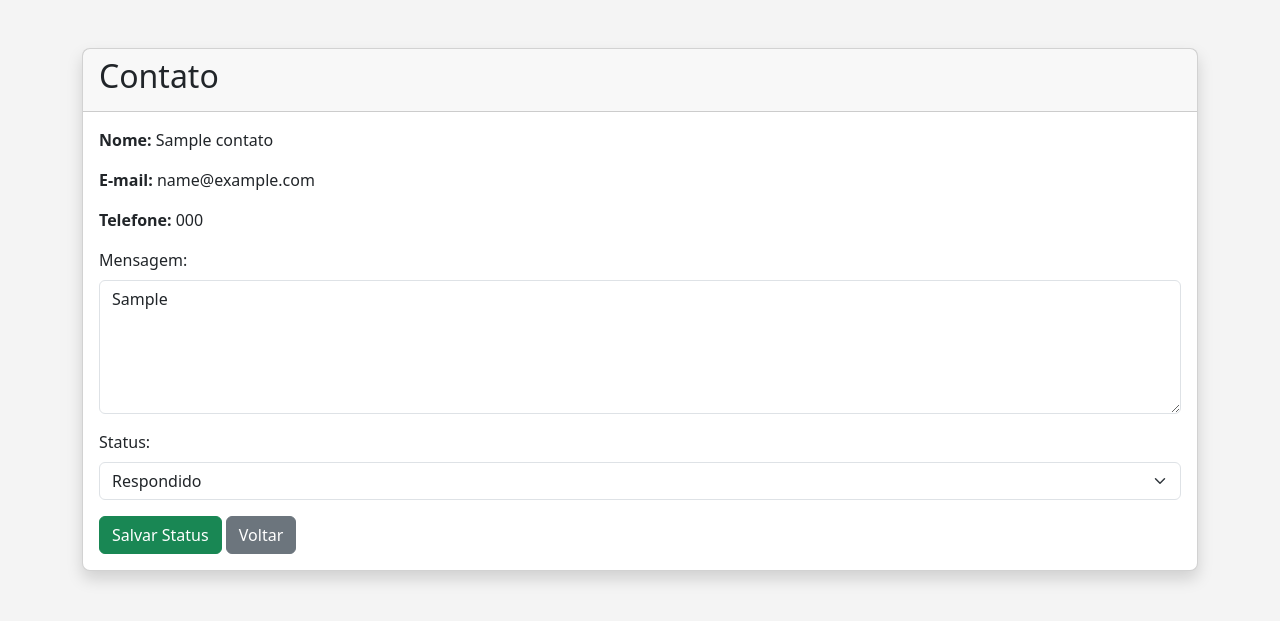
After one commit to felipezwx/ProjetoAdmin, a PHP site: page /admin/contatos/editar.php?id=1 in a window 1280 px wide. The commit adds this page. Shown: the top 621 px of the page. Run offline with PHP 8.4, Linux system fonts and the light colour scheme; tables that the repository leaves empty or names only in its code hold one stand-in row (values such as "Sample post").

Commit message:
finalizando crud de contatos

```diff
--- /dev/null
+++ b/admin/contatos/editar.php
@@ -0,0 +1,147 @@
+<?php
+
+include '../../conexao.php';
+
+$id = $_GET['id'];
+
+$sql = "SELECT * FROM contatos
+        WHERE id_contato = ?
+        LIMIT 1";
+
+$stmt = $conn->prepare($sql);
+
+$stmt->bind_param("i", $id);
+
+$stmt->execute();
+
+$resultado = $stmt->get_result();
+
+$contato = $resultado->fetch_assoc();
+
+if ($_SERVER['REQUEST_METHOD'] == 'POST') {
+
+    $status = $_POST['status'];
+
+    $sqlAtualizar = "UPDATE contatos
+                     SET status = ?
+                     WHERE id_contato = ?";
+
+    $stmtAtualizar = $conn->prepare($sqlAtualizar);
+
+    $stmtAtualizar->bind_param("si", $status, $id);
+
+    $stmtAtualizar->execute();
+
+    header("Location: listar.php");
+    exit;
+}
+
+?>
+
+<!DOCTYPE html>
+<html lang="pt-br">
+
+<head>
+    <meta charset="UTF-8">
+    <meta name="viewport" content="width=device-width, initial-scale=1.0">
+
+    <title>Editar Contato</title>
+
+    <link href="https://cdn.jsdelivr.net/npm/bootstrap@5.3.8/dist/css/bootstrap.min.css" rel="stylesheet">
+    <link rel="stylesheet" href="../style-admin.css">
+</head>
+
+<body>
+
+    <div class="container py-5">
+
+        <div class="card shadow">
+
+            <div class="card-header">
+                <h2>Contato</h2>
+            </div>
+
+            <div class="card-body">
+
+                <p>
+                    <strong>Nome:</strong>
+                    <?php echo $contato['nome']; ?>
+                </p>
+
+                <p>
+                    <strong>E-mail:</strong>
+                    <?php echo $contato['email']; ?>
+                </p>
+
+                <p>
+                    <strong>Telefone:</strong>
+                    <?php echo $contato['telefone']; ?>
+                </p>
+
+                <div class="mb-3">
+
+                    <label class="form-label">
+                        Mensagem:
+                    </label>
+
+                    <textarea
+                        class="form-control"
+                        rows="5"
+                        readonly
+                    ><?php echo $contato['mensagem']; ?></textarea>
+
+                </div>
+
+                <form method="POST">
+
+                    <div class="mb-3">
+
+                        <label class="form-label">
+                            Status:
+                        </label>
+
+                        <select name="status" class="form-select">
+
+                            <option
+                                value="Novo"
+                                <?php if ($contato['status'] == 'Novo') echo 'selected'; ?>
+                            >
+                                Novo
+                            </option>
+
+                            <option
+                                value="Respondido"
+                                <?php if ($contato['status'] == 'Respondido') echo 'selected'; ?>
+                            >
+                                Respondido
+                            </option>
+
+                            <option
+                                value="Arquivado"
+                                <?php if ($contato['status'] == 'Arquivado') echo 'selected'; ?>
+                            >
+                                Arquivado
+                            </option>
+
+                        </select>
+
+                    </div>
+
+                    <button type="submit" class="btn btn-success">
+                        Salvar Status
+                    </button>
+
+                    <a href="listar.php" class="btn btn-secondary">
+                        Voltar
+                    </a>
+
+                </form>
+
+            </div>
+
+        </div>
+
+    </div>
+
+</body>
+</html>
--- a/admin/painel.php
+++ b/admin/painel.php
@@ -82,9 +82,9 @@ if (!isset($_SESSION['usuario'])) {
                             Visualize mensagens recebidas.
                         </p>
 
-                        <button class="btn btn-secondary" disabled>
-                            Em breve
-                        </button>
+                        <a href="contatos/listar.php" class="btn btn-dark">
+                            Gerenciar Mensagens
+                        </a>
                     </div>
                 </div>
             </div>
```
Also changed, not shown: admin/contatos/excluir.php (added, +19 -0 lines), admin/contatos/listar.php (added, +119 -0 lines).
